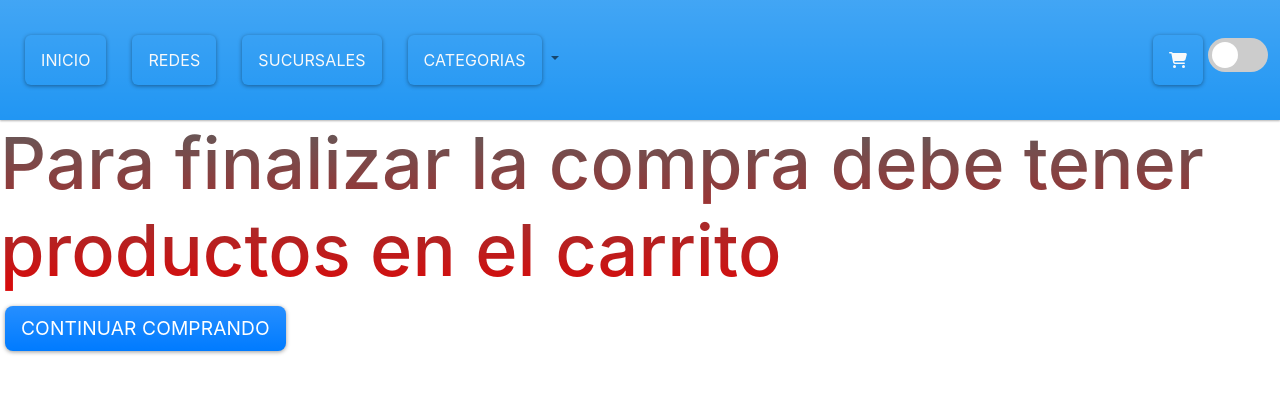
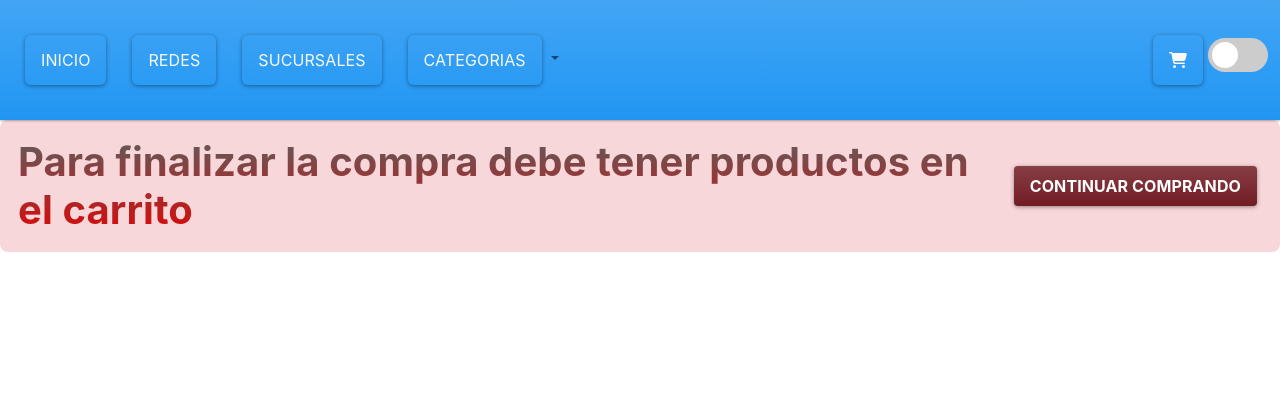
Before and after one commit to Fmalbran93/React-Fmalbran, a React (Create React App) app: page /checkout in a window 1280 px wide. Shown: the top 394 px of the page. Built offline with nearby package versions, Linux system fonts and the light colour scheme; no server answers.

Commit message:
Agrego validacion de campos en el form

```diff
--- a/src/components/App.css
+++ b/src/components/App.css
@@ -216,3 +216,41 @@ input {
     font-size: 12px;
     line-height: 20px;
   }
+
+
+  .cartel {
+    background-color: #f8d7da;
+    border-color: #f5c6cb;
+    color: #721c24;
+    padding: 1rem;
+    margin-bottom: 1.5rem;
+    border: 2px solid transparent;
+    border-radius: 0.5rem;
+    display: flex;
+    align-items: center;
+  }
+
+  .cartel h2 {
+    font-size: 2.5rem;
+    margin: 0;
+    font-weight: bold;
+    flex: 1;
+  }
+
+  .cartel button {
+    background-color: #721c24;
+    color: #fff;
+    border: none;
+    padding: 0.5rem 1rem;
+    border-radius: 0.25rem;
+    font-size: 1rem;
+    font-weight: bold;
+    cursor: pointer;
+    transition: all 0.2s ease-in-out;
+  }
+
+  .cartel button:hover {
+    background-color: #fff;
+    color: #721c24;
+    border: 2px solid #721c24;
+  }
--- a/src/components/Cart/Cart.jsx
+++ b/src/components/Cart/Cart.jsx
@@ -9,8 +9,10 @@ export const Cart = () => {
         carrito.length === 0
           ? //Si no existen productos en el carrito
           <>
-            <h2>Carrito vacio</h2>
-            <Link className="nav-link" to={"/"}><button className="btn btn-primary">Continuar comprando</button></Link>
+            <div className="cartel">
+              <h2 >Carrito vacio</h2>
+              <Link className="nav-link" to={"/"}><button className="btn btn-primary">Continuar comprando</button></Link>
+            </div>
           </>
           : //Si existen productos en el carito
           <div className="container cartContainer">
--- a/src/components/Checkout/Checkout.jsx
+++ b/src/components/Checkout/Checkout.jsx
@@ -1,5 +1,6 @@
 import { useRef } from "react"
 import { useNavigate } from "react-router-dom"
+import { useState } from 'react';
 import { toast } from 'react-toastify';
 import { useCarritoContext } from "../../context/CarritoContext";
 import { Link } from "react-router-dom";
@@ -8,8 +9,31 @@ export const Checkout = () => {
     const { carrito, emptyCart, totalPrice } = useCarritoContext()
     let navigate = useNavigate()
     const datosForm = useRef()
+    const [formValid, setFormValid] = useState(false) // Agregar estado local
+
+    const validarForm = () => {
+      const form = datosForm.current
+      const requiredFields = form.querySelectorAll('[required]')
+
+      for (const field of requiredFields) {
+        if (!field.value) {
+          return false
+        }
+      }
+
+      return true
+    }
+
     const consultarForm = (e) => {
       e.preventDefault()
+
+      if (!validarForm()) {
+        toast.error(`Por favor, complete todos los campos requeridos`, {
+          position: toast.POSITION.TOP_RIGHT
+        })
+        return
+      }
+
       const data = new FormData(datosForm.current)
       const cliente = Object.fromEntries(data)
 
@@ -21,7 +45,8 @@ export const Checkout = () => {
           updateProducto(prodBDD.id, prodBDD)
         })
       })
-        if( cliente.email == cliente.repeatEmail ){
+
+      if (cliente.email === cliente.repeatEmail) {
         createOrdenCompra(cliente, aux, totalPrice(), new Date().toISOString()).then(ordenCompra => {
           toast(`🦄 Muchas gracias por comprar con nosotros!, su orden de compra con el id ${ordenCompra.id} por un total de $ ${new Intl.NumberFormat('de-DE').format(totalPrice())} fue realizada con exito`, {
             position: "top-right",
@@ -42,55 +67,88 @@ export const Checkout = () => {
           position: toast.POSITION.TOP_RIGHT
         });
       }
+    }
 
-
+    const handleChange = () => {
+      setFormValid(validarForm())
     }
 
     return (
-
       <>
-            {carrito.length === 0
-                ?
-                <>
+        {carrito.length === 0 ? (
+          <div className="cartel">
             <h2>Para finalizar la compra debe tener productos en el carrito</h2>
-                    <Link className="nav-link" to={"/"}><button className="btn btn-primary">Continuar comprando</button></Link>
-                </>
-                :
+            <Link className="nav-link" to={"/"}>
+              <button className="btn btn-primary">Continuar comprando</button>
+            </Link>
+          </div>
+        ) : (
           <div className="container contForm">
             <form onSubmit={consultarForm} ref={datosForm}>
               <div className="mb-3">
-                            <label htmlFor="nombre" className="form-label">Nombre y Apellido</label>
-                            <input type="text" className="form-control" name="nombre" />
+                <label htmlFor="nombre" className="form-label">
+                  Nombre y Apellido
+                </label>
+                <input
+                  type="text"
+                  className="form-control"
+                  name="nombre"
+                  required // Agregar atributo required
+                  onChange={handleChange}
+                  />
                   </div>
                   <div className="mb-3">
-                            <label htmlFor="cliente.email" className="form-label">Email</label>
-                            <input type="email" className="form-control" name="email" />
+                  <label htmlFor="email" className="form-label">
+                  Email
+                  </label>
+                  <input
+                  type="email"
+                  className="form-control"
+                  name="email"
+                  required // Agregar atributo required
+                  onChange={handleChange}
+                  />
                   </div>
                   <div className="mb-3">
-                            <label htmlFor="cliente.repeatEmail" className="form-label">Repetir Email</label>
-                            <input type="email" className="form-control" name="repeatEmail" />
+                  <label htmlFor="repeatEmail" className="form-label">
+                  Repita su email
+                  </label>
+                  <input
+                  type="email"
+                  className="form-control"
+                  name="repeatEmail"
+                  required // Agregar atributo required
+                  onChange={handleChange}
+                  />
                   </div>
                   <div className="mb-3">
-                            <label htmlFor="dni" className="form-label">Documento</label>
-                            <input type="number" className="form-control" name="dni" />
+                  <label htmlFor="direccion" className="form-label">
+                  Direccion
+                  </label>
+                  <input
+                  type="text"
+                  className="form-control"
+                  name="direccion"
+                  required // Agregar atributo required
+                  onChange={handleChange}
+                  />
                   </div>
                   <div className="mb-3">
-                            <label htmlFor="celular" className="form-label">Numero telefonico</label>
-                            <input type="number" className="form-control" name="celular" />
+                  <label htmlFor="telefono" className="form-label">
+                  Telefono
+                  </label>
+                  <input
+                  type="tel"
+                  className="form-control"
+                  name="telefono"
+                  required // Agregar atributo required
+                  onChange={handleChange}
+                  />
                   </div>
-                        <div className="mb-3">
-                            <label htmlFor="direccion" className="form-label">Direccion</label>
-                            <input type="text" className="form-control" name="direccion" />
-                        </div>
-                        <button type="submit" className="btn btn-primary">Finalizar compra</button>
-
+                  <button type="submit" className="btn btn-primary" disabled={!formValid}>Finalizar compra</button>
                   </form>
                   </div>
-            }
-
-
+                  )}
                   </>
-
-
                   )
                   }
```
Lines whose indentation alone changed are shown as unchanged.
